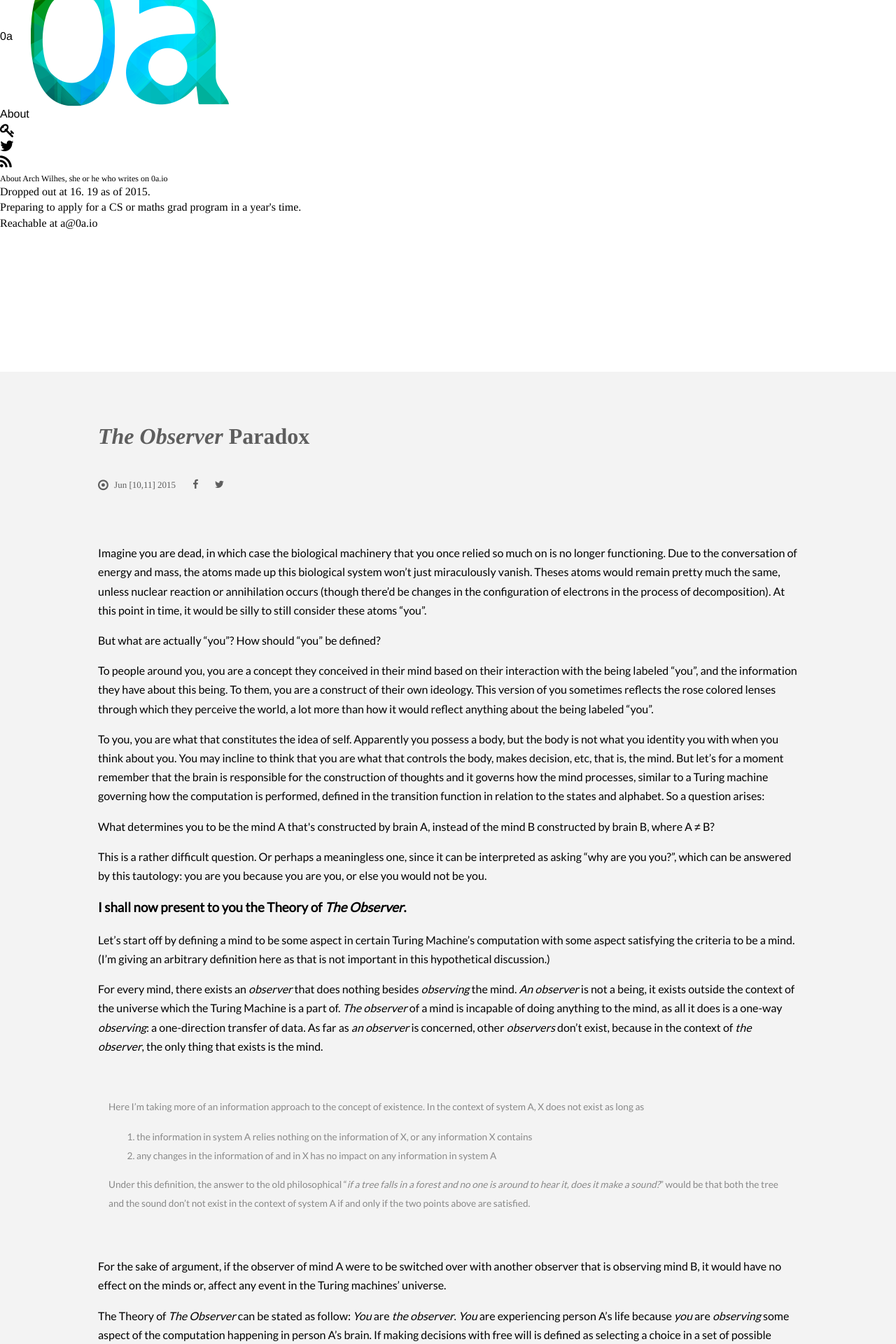
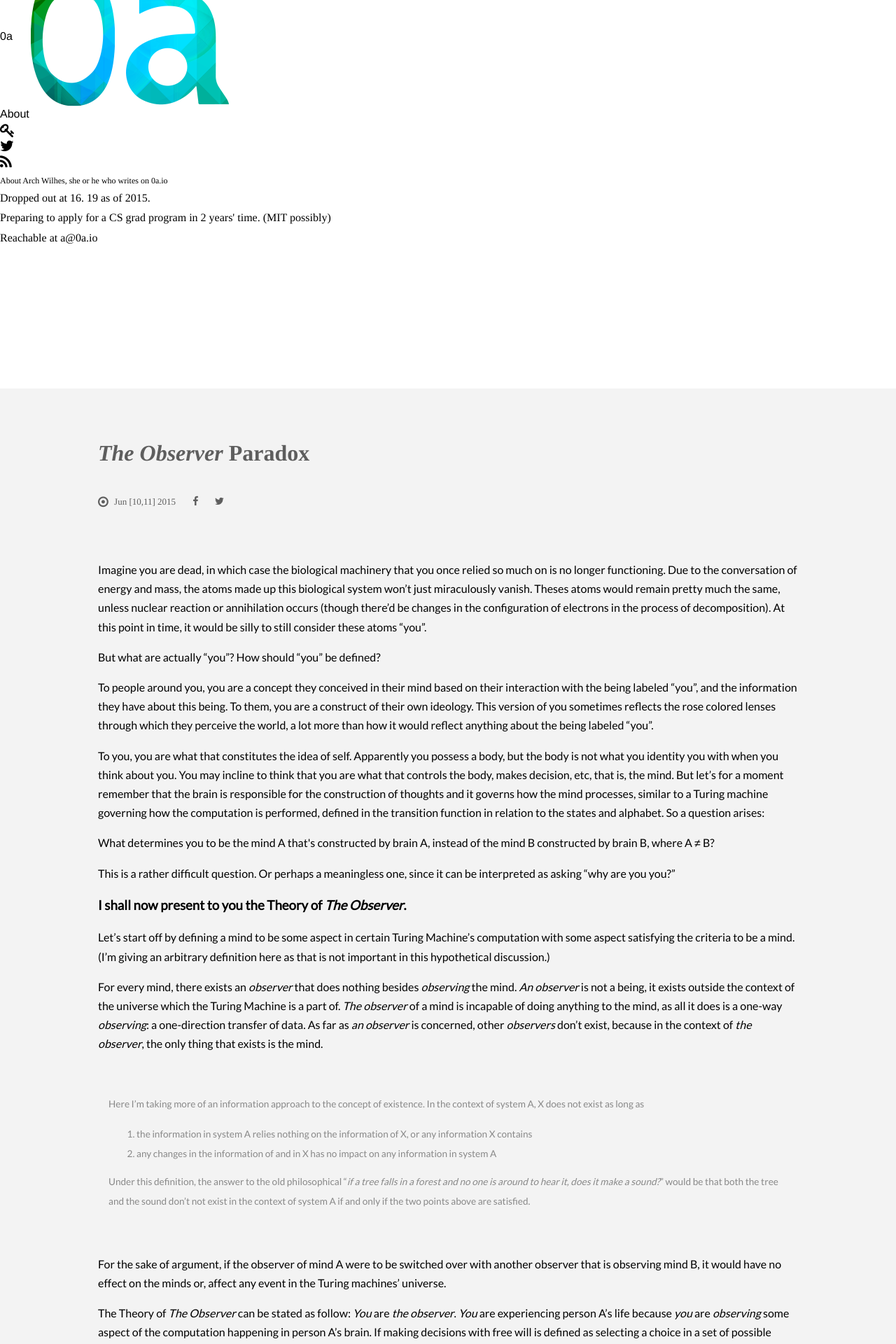
Before and after one commit to archywillhe/0a-Jekyll, a Jekyll site: the page built from _posts/2015-06-11-the-observer-paradox.md, in a window 1280 px wide. Shown: the part 416-2336 px from the top of the page at 70% size. Built offline with Jekyll 4.4.1, drawn with Linux system fonts in a browser that asks for light colours; nearby versions of some CDN libraries.

Commit message:
style changes

```diff
--- a/_data/author.yml
+++ b/_data/author.yml
@@ -3,5 +3,5 @@ bioTitle: |
 bio: |
     <br>Dropped out at 16.
     19 as of 2015.<br>
-    Preparing to apply for a CS or maths grad program in a year's time. <br>
-    Reachable at <a href="mailto:a@0a.io" itemprop="email">a@0a.io</a>
+    Preparing to apply for a CS grad program in 2 years' time. (MIT possibly) <br>
+    Reachable at a@0a.io
--- a/_posts/2015-06-11-the-observer-paradox.md
+++ b/_posts/2015-06-11-the-observer-paradox.md
@@ -31,7 +31,7 @@ extract: |
     What determines you to be the mind A that's constructed by brain A, instead of the mind B constructed by brain B, where A ≠ B?
     </div>
 
-    This is a rather difficult question. Or perhaps a meaningless one, since it can be interpreted as asking "why are you you?", which can be answered by this [tautology](http://en.wikipedia.org/wiki/Tautology_(logic)): you are you because you are you, or else you would not be you.
+    This is a rather difficult question. Or perhaps a meaningless one, since it can be interpreted as asking "why are you you?"
 
     <h3>I shall now present to you the Theory of <i>The Observer</i>.</h3>
 
@@ -50,7 +50,7 @@ To you, you are what that constitutes the idea of self. Apparently you possess a
 What determines you to be the mind A that's constructed by brain A, instead of the mind B constructed by brain B, where A ≠ B?
 </div>
 
-This is a rather difficult question. Or perhaps a meaningless one, since it can be interpreted as asking "why are you you?", which can be answered by this [tautology](http://en.wikipedia.org/wiki/Tautology_(logic)): you are you because you are you, or else you would not be you.
+This is a rather difficult question. Or perhaps a meaningless one, since it can be interpreted as asking "why are you you?"
 
 ### I shall now present to you the Theory of *The Observer*.
 
--- a/_sass/_layout.scss
+++ b/_sass/_layout.scss
@@ -742,7 +742,9 @@ footer {
   }
 }
 .about_0a_content{
-  margin-top: -4px
+  margin-top: -4px;
+  line-height: 1.8em;
+
 }
 .dailylog code{
   background-color: #fff
```
